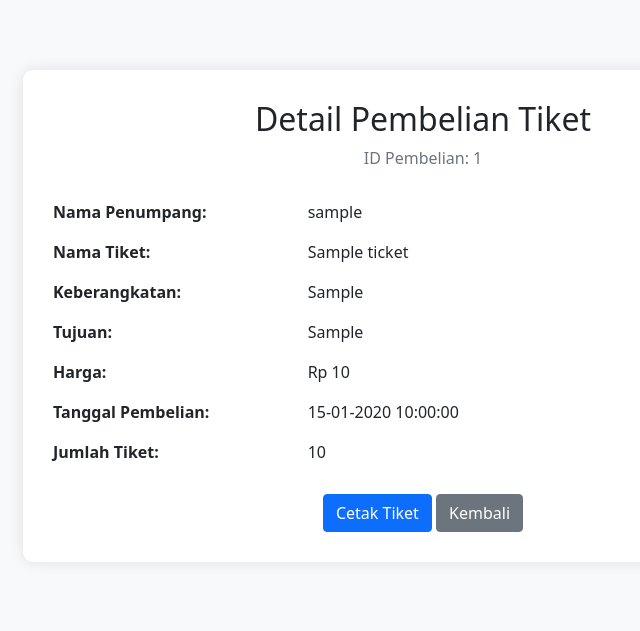
After one commit to haprabb/UAS-Pembweb-PHP, a PHP site: page /auth/print.php?id=1 in a window 1280 px wide. The commit adds this page. Shown: the top 631 px of the page, without its empty margins (217-857 px from the left). Run offline with PHP 8.4, Linux system fonts and the light colour scheme; tables that the repository leaves empty or names only in its code hold one stand-in row (values such as "Sample post").

```diff
--- /dev/null
+++ b/auth/print.php
@@ -0,0 +1,102 @@
+<?php
+require_once(__DIR__ . '/../ticketing_system/db.php');
+
+// Ambil ID dari parameter URL
+$id = $_GET['id'];
+
+// Query untuk mendapatkan data pembelian dan tiket terkait
+$query = "SELECT p.*, t.name as ticket_name, t.departure, t.destination, t.price
+          FROM purchases p
+          JOIN tickets t ON p.ticket_id = t.id
+          WHERE p.id = ?";
+
+$stmt = $conn->prepare($query);
+$stmt->bind_param("i", $id);
+$stmt->execute();
+$result = $stmt->get_result();
+$data = $result->fetch_assoc();
+
+if (!$data) {
+    die("Data tidak ditemukan");
+}
+?>
+
+<!DOCTYPE html>
+<html lang="en">
+<head>
+    <meta charset="UTF-8">
+    <meta name="viewport" content="width=device-width, initial-scale=1.0">
+    <title>Detail Pembelian Tiket</title>
+    <link href="https://cdn.jsdelivr.net/npm/bootstrap@5.0.2/dist/css/bootstrap.min.css" rel="stylesheet">
+    <style>
+        body {
+            background-color: #f8f9fa;
+            padding: 20px;
+        }
+        .ticket-container {
+            max-width: 800px;
+            margin: 50px auto;
+            background: white;
+            padding: 30px;
+            border-radius: 10px;
+            box-shadow: 0 0 15px rgba(0,0,0,0.1);
+        }
+        .ticket-header {
+            text-align: center;
+            margin-bottom: 30px;
+        }
+        .ticket-details {
+            margin-bottom: 30px;
+        }
+        .print-btn {
+            text-align: center;
+        }
+    </style>
+</head>
+<body>
+    <div class="ticket-container">
+        <div class="ticket-header">
+            <h2>Detail Pembelian Tiket</h2>
+            <p class="text-muted">ID Pembelian: <?= $data['id'] ?></p>
+        </div>
+
+        <div class="ticket-details">
+            <div class="row mb-3">
+                <div class="col-md-4"><strong>Nama Penumpang:</strong></div>
+                <div class="col-md-8"><?= htmlspecialchars($data['user_name']) ?></div>
+            </div>
+            <div class="row mb-3">
+                <div class="col-md-4"><strong>Nama Tiket:</strong></div>
+                <div class="col-md-8"><?= htmlspecialchars($data['ticket_name']) ?></div>
+            </div>
+            <div class="row mb-3">
+                <div class="col-md-4"><strong>Keberangkatan:</strong></div>
+                <div class="col-md-8"><?= htmlspecialchars($data['departure']) ?></div>
+            </div>
+            <div class="row mb-3">
+                <div class="col-md-4"><strong>Tujuan:</strong></div>
+                <div class="col-md-8"><?= htmlspecialchars($data['destination']) ?></div>
+            </div>
+            <div class="row mb-3">
+                <div class="col-md-4"><strong>Harga:</strong></div>
+                <div class="col-md-8">Rp <?= number_format($data['price'], 0, ',', '.') ?></div>
+            </div>
+            <div class="row mb-3">
+                <div class="col-md-4"><strong>Tanggal Pembelian:</strong></div>
+                <div class="col-md-8"><?= date('d-m-Y H:i:s', strtotime($data['purchase_date'])) ?></div>
+            </div>
+            <div class="row mb-3">
+                <div class="col-md-4"><strong>Jumlah Tiket:</strong></div>
+                <div class="col-md-8"><?= $data['quantity'] ?></div>
+            </div>
+        </div>
+
+        <div class="print-btn">
+            <button onclick="window.print()" class="btn btn-primary">Cetak Tiket</button>
+            <a href="profile.php" class="btn btn-secondary">Kembali</a>
+        </div>
+    </div>
+
+    <script src="https://cdn.jsdelivr.net/npm/bootstrap@5.0.2/dist/js/bootstrap.bundle.min.js"></script>
+</body>
+</html>
--- a/ticketing_system/api.php
+++ b/ticketing_system/api.php
@@ -27,11 +27,12 @@ if (isset($_GET['from']) && isset($_GET['to'])) {
 if (isset($_POST['ticket_id']) && isset($_POST['user_name'])) {
     $ticket_id = $_POST['ticket_id'];
     $user_name = $_POST['user_name'];
+    $purchase_date = date('Y-m-d H:i:s'); // Menambahkan tanggal dan waktu pembelian
 
     // Menambahkan pembelian ke tabel purchases
-    $query = "INSERT INTO purchases (ticket_id, user_name, quantity) VALUES (?, ?, 1)";
+    $query = "INSERT INTO purchases (ticket_id, user_name, quantity, purchase_date) VALUES (?, ?, 1, ?)";
     $stmt = $conn->prepare($query);
-    $stmt->bind_param("is", $ticket_id, $user_name);
+    $stmt->bind_param("iss", $ticket_id, $user_name, $purchase_date);
     $stmt->execute();
 
     // Update kursi yang tersedia setelah pembelian
--- a/ticketing_system/db.php
+++ b/ticketing_system/db.php
@@ -1,13 +1,14 @@
 <?php
-$host = "localhost";
-$username = "root";
-$password = "";
-$dbname = "uas_pemweb";
+$host = "localhost"; // Host database
+$username = "root"; // Username database
+$password = ""; // Password database
+$dbname = "uas_pemweb"; // Nama database
 
+// Membuat koneksi ke database MySQL
 $conn = new mysqli($host, $username, $password, $dbname);
 
+// Cek koneksi database
 if ($conn->connect_error) {
-    die("Connection failed: " . $conn->connect_error);
-
+    die("Koneksi database gagal: " . $conn->connect_error);
 }
 ?>
```
Also changed, not shown: auth/profile.php (+42 -9 lines), ticketing_system/index.php (+56 -22 lines).
